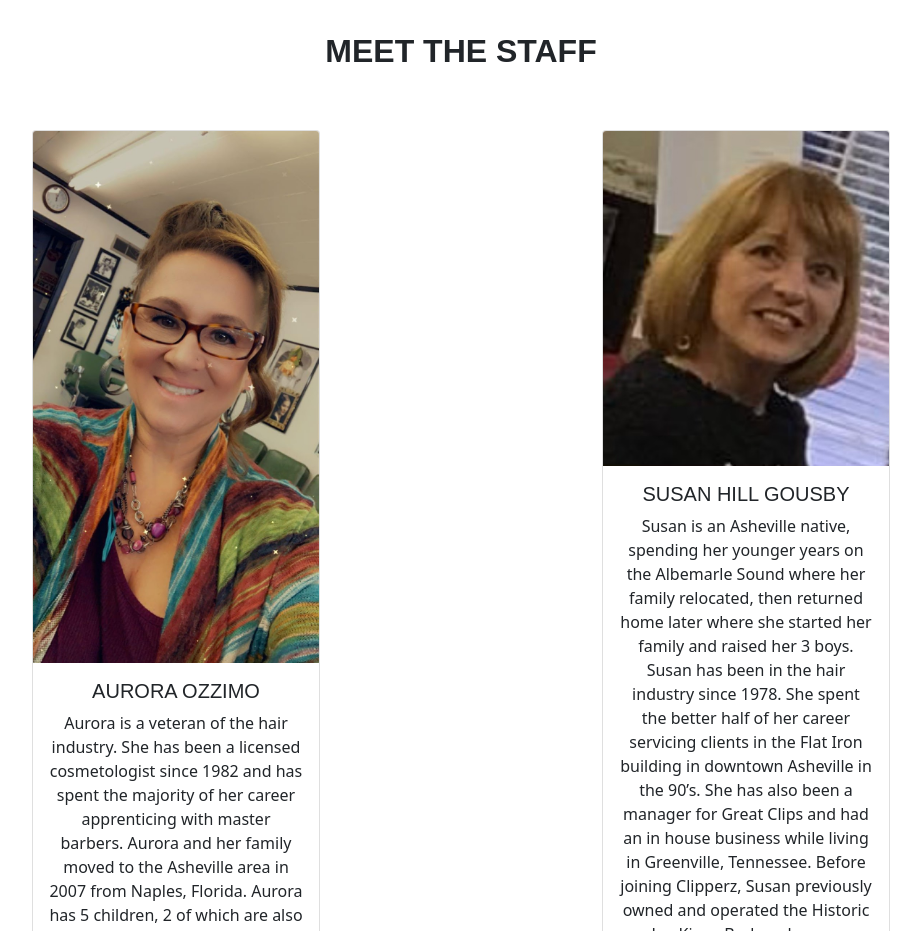
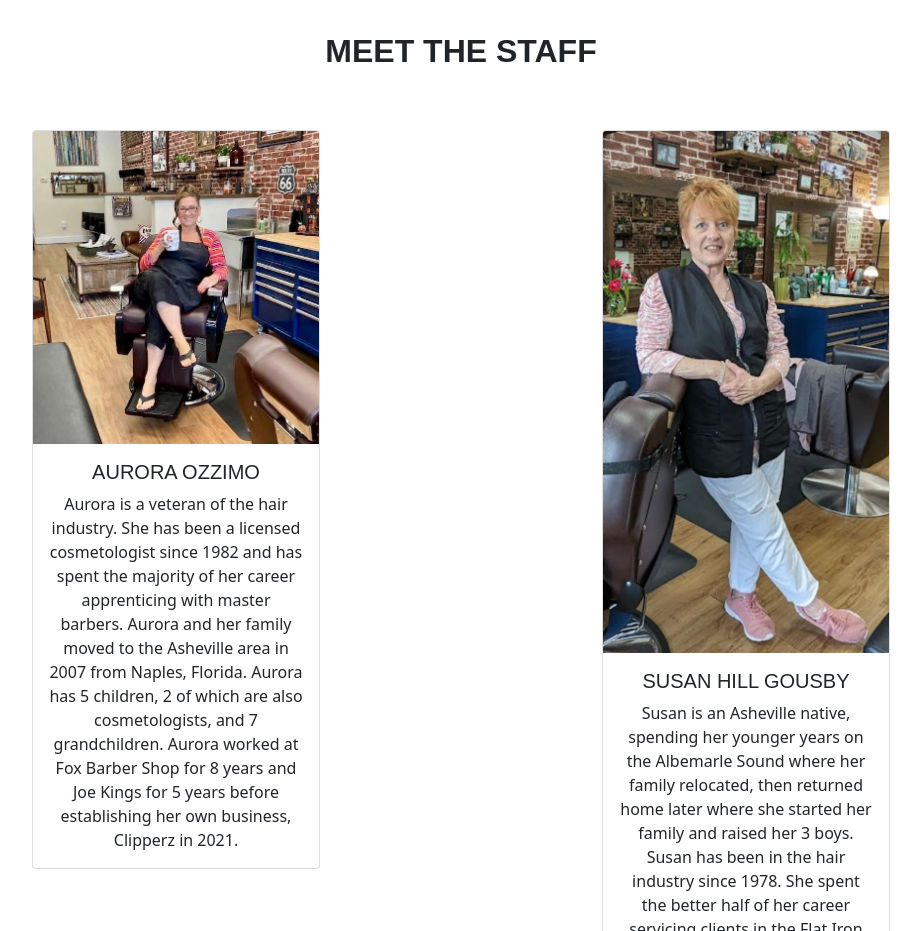
Before and after one commit to bmacer/clipperz, a plain HTML site: page index.html in a window 1280 px wide. Shown: the part 5460-6391 px from the top of the page, without its empty margins (179-1100 px from the left). Drawn offline with nearby package versions, Linux system fonts and the light colour scheme; a web font is replaced by a local one.

Commit message:
new pics of aurora and susan

```diff
--- a/index.html
+++ b/index.html
@@ -284,7 +284,7 @@
           <div class="col-md-6">
             <!-- change to col-md-4 when adding -->
             <div class="card" style="width: 18rem;">
-              <img src="assets/img/aurora.jpeg" class="card-img-top" alt="Aurora Ozzimo" />
+              <img src="assets/img/aurora.jpg" class="card-img-top" alt="Aurora Ozzimo" />
               <div class="card-body">
                 <h5 class="card-title">Aurora Ozzimo</h5>
                 <p class="card-text">Aurora is a veteran of the hair industry. She has been a licensed cosmetologist
@@ -297,7 +297,7 @@
           </div>
           <div class="col-md-6">
             <div class="card" style="width: 18rem;">
-              <img src="assets/img/susan.png" class="card-img-top" alt="Susan Hill Gousby" />
+              <img src="assets/img/susan.jpg" class="card-img-top" alt="Susan Hill Gousby" />
               <div class="card-body">
                 <h5 class="card-title">Susan Hill Gousby</h5>
                 <p class="card-text">Susan is an Asheville native, spending her younger years on the Albemarle Sound
```
Also changed, not shown: assets/img/aurora.jpg (added), assets/img/aurora_backup.jpeg (renamed from assets/img/aurora.jpeg), assets/img/susan.jpg (added), assets/img/susan_backup.png (renamed from assets/img/susan.png).
